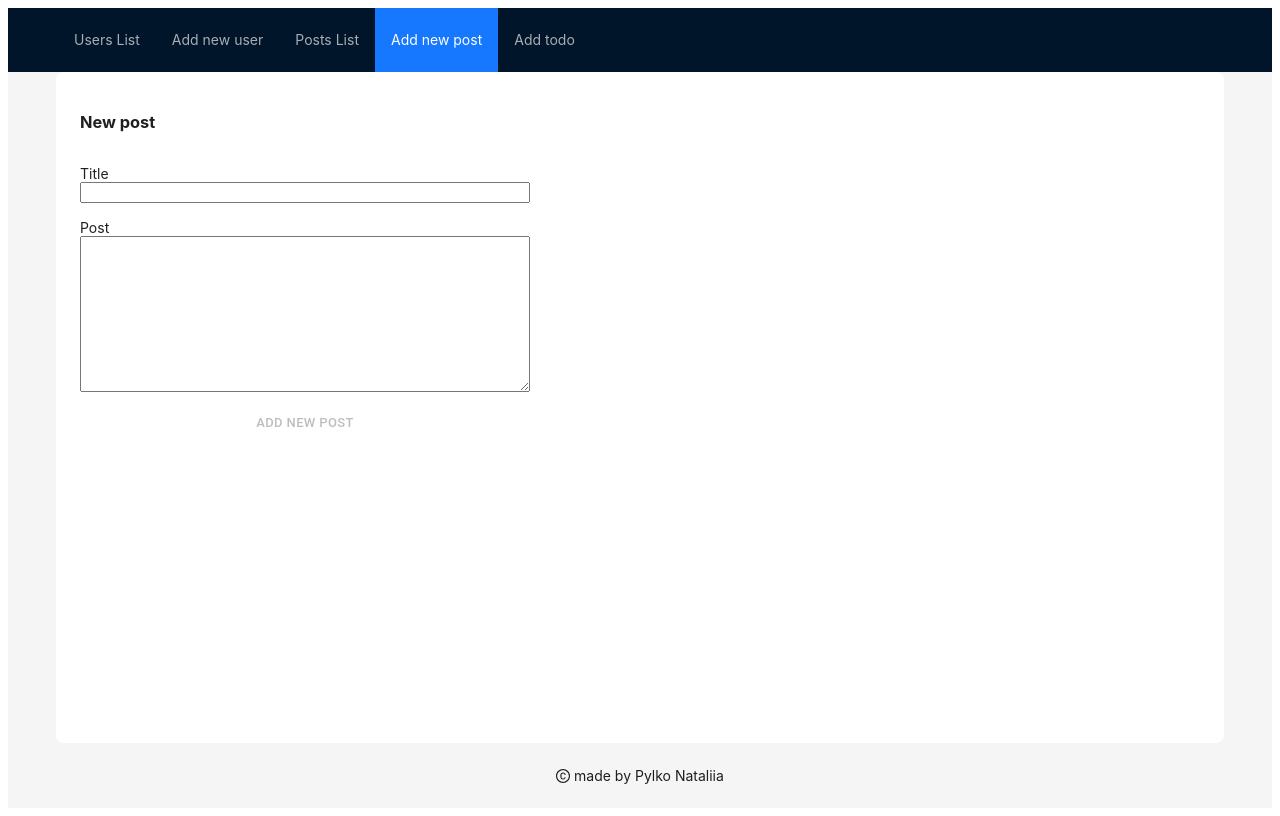
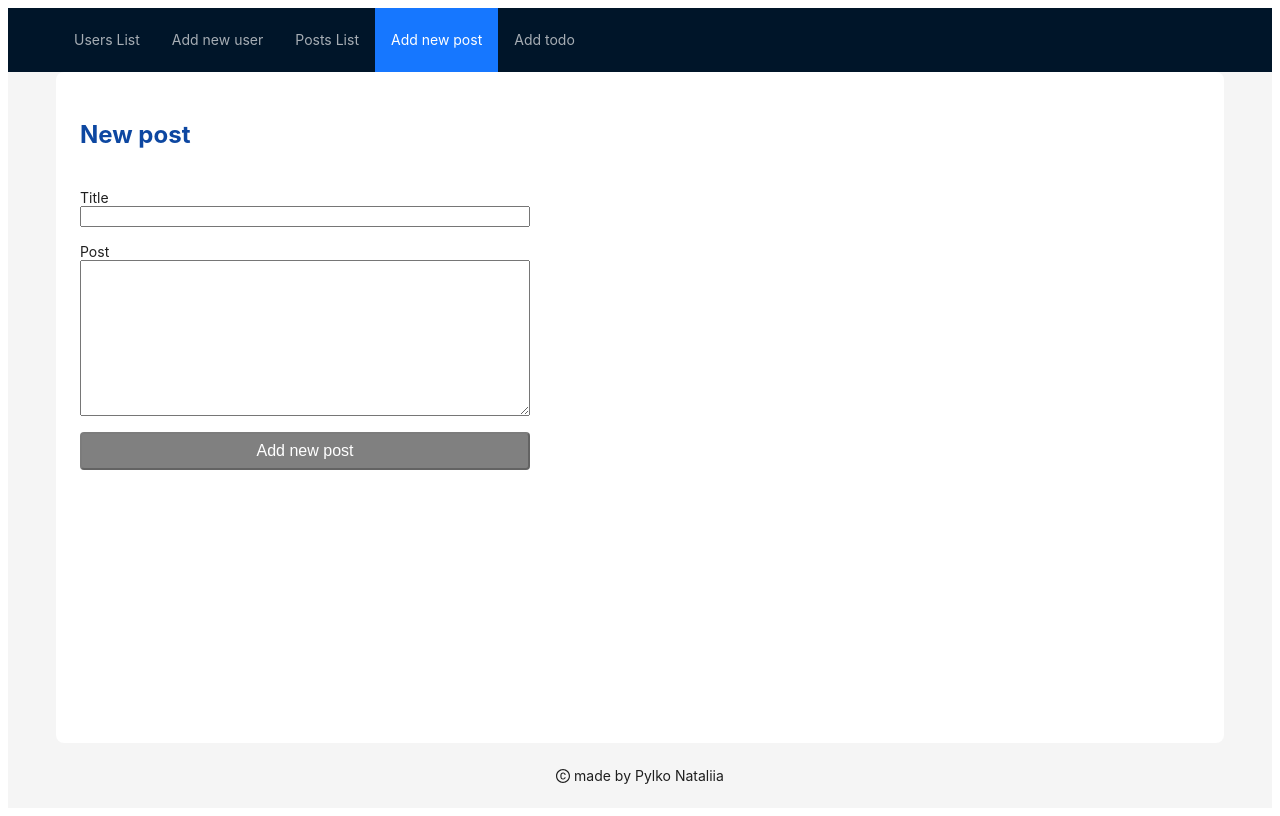
Before and after one commit to pylkonata/MobXTrainProj, a React (Vite) app: page / in a window 1280 px wide. Both pictures are taken after a click on the item "Add new post". Built offline with nearby package versions, Linux system fonts and the light colour scheme; data requests are answered from the project's data file.

Commit message:
feat: add styled component to AddPostForm

```diff
--- a/package.json
+++ b/package.json
@@ -13,18 +13,21 @@
   },
   "dependencies": {
     "@ant-design/icons": "^5.2.6",
+    "@chakra-ui/react": "^2.8.2",
     "@emotion/react": "^11.11.1",
     "@emotion/styled": "^11.11.0",
     "@fontsource/roboto": "^5.0.8",
     "@mui/icons-material": "^5.14.19",
     "@mui/material": "^5.14.19",
     "antd": "^5.12.1",
+    "framer-motion": "^10.16.16",
     "immer": "^10.0.3",
     "mobx": "^6.12.0",
     "mobx-react-lite": "^4.0.5",
     "react": "^18.2.0",
     "react-dom": "^18.2.0",
     "react-query": "^3.39.3",
+    "styled-components": "^6.1.1",
     "zustand": "^4.4.7"
   },
   "devDependencies": {
--- a/src/modules/PostManagement/components/AddPostForm.tsx
+++ b/src/modules/PostManagement/components/AddPostForm.tsx
@@ -1,10 +1,24 @@
 import { ChangeEvent, useState, FormEvent } from 'react';
-import { Button, Alert, AlertTitle, Snackbar } from '@mui/material';
+import { Alert, AlertTitle, Snackbar } from '@mui/material';
+import styled from 'styled-components';
 
 import { PostPreview } from '../types';
 
 import store from '../store';
+import SubHeader from './SubHeader';
+import Button from './Button';
+import { blue } from '@mui/material/colors';
 
+const Form = styled.form`
+  max-width: 450px;
+  display: flex;
+  flex-direction: column;
+  gap: 16px;
+`;
+const StyledLabel = styled.label`
+  display: flex;
+  flex-direction: column;
+`;
 const AddPostForm = () => {
   const [post, setPost] = useState<PostPreview>({
     title: '',
@@ -37,32 +51,31 @@ const AddPostForm = () => {
 
   return (
     <>
-      <form
-        style={{ maxWidth: '450px', display: 'flex', flexDirection: 'column', gap: '16px' }}
+      <Form
         onSubmit={onSubmit}
       >
-        <h3>New post</h3>
-        <label style={{ display: 'flex', flexDirection: 'column' }}>
+        <SubHeader color={blue[900]} fontSize={'1.5rem'}>New post</SubHeader>
+        <StyledLabel>
           Title
           <input
             type="text"
             value={post.title}
             name='title'
-            onChange={(e)=>onChangePostValue(e)}
+            onChange={(e) => onChangePostValue(e)}
           />
-        </label>
-        <label style={{ display: 'flex', flexDirection: 'column' }}>
+        </StyledLabel>
+        <StyledLabel>
           Post
-          <textarea rows={10} cols={30} value={post.body} name='body' onChange={(e)=>onChangePostValue(e)}></textarea>
-        </label>
-        <Button variant="text"
-          size="small"
+          <textarea rows={10} cols={30} value={post.body} name='body' onChange={(e) => onChangePostValue(e)}></textarea>
+        </StyledLabel>
+        <Button
+          primary
           type='submit'
-          disabled={(!post.title || !post.body)? true : false}
+          disabled={(!post.title || !post.body) ? true : false}
         >
           Add new post
         </Button>
-      </form>
+      </Form>
       <Snackbar
         open={successResponse}
         autoHideDuration={5000}
--- /dev/null
+++ b/src/modules/PostManagement/components/Button.tsx
@@ -0,0 +1,37 @@
+import styled, { css } from 'styled-components';
+type PrimaryBtnProps = {
+  primary?: boolean;
+  bgColor?: string;
+  color?: string;
+};
+
+const StyledButton = styled.button<PrimaryBtnProps>`
+  font-size: 1rem;
+  padding: 0.5rem 1rem;
+  border-radius: 4px;
+  cursor: pointer;
+
+  ${(props) => props.primary && css<PrimaryBtnProps>`
+    background-color: ${props => props.bgColor || 'blue'};
+    color: ${props => props.color || 'white'};
+    &:hover {
+      background-color: red;
+    };
+    &:disabled {
+      background-color: grey;
+      cursor: not-allowed;
+    }
+  `}
+`;
+interface ButtonProps extends PrimaryBtnProps {
+  children?: React.ReactNode;
+  type: 'button' | 'submit';
+  disabled?: boolean;
+}
+const Button = (props: ButtonProps) => {
+  return (
+    <StyledButton {...props} />
+  )
+};
+
+export default Button;
--- /dev/null
+++ b/src/modules/PostManagement/components/SubHeader.tsx
@@ -0,0 +1,25 @@
+import styled from 'styled-components';
+
+
+interface Props {
+  color?: string;
+  fontSize?: string;
+}
+
+const StyledSubHeader = styled.h3<Props>`
+  color: ${props => props.color || 'red'};
+  font-size: ${props => props.fontSize || '1rem'};
+`;
+
+interface SubHeaderProps extends Props {
+  children?: React.ReactNode;
+}
+
+
+const SubHeader = (props: SubHeaderProps) => {
+  return (
+    <StyledSubHeader {...props} />
+  )
+}
+
+export default SubHeader;
```
Also changed, not shown: 1 other file (tests, documents, lock files or other folders).
